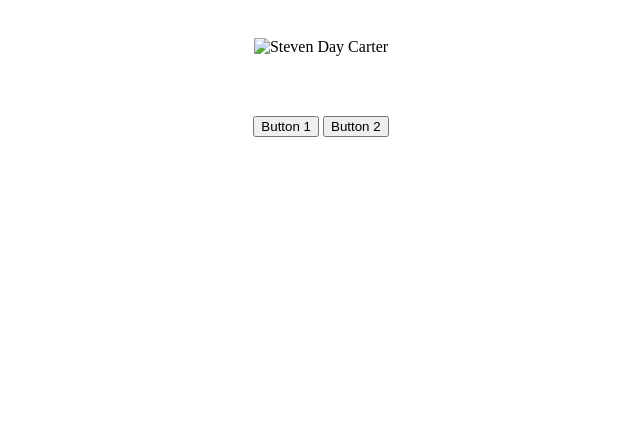
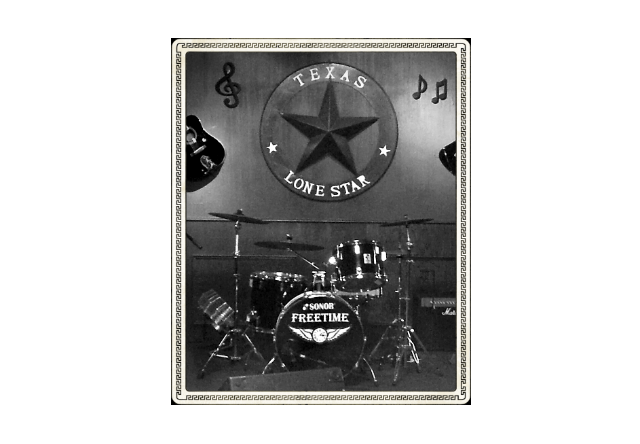
Before and after one commit to stevendaycarter/lonestar, a plain HTML site: page index.html in a window 1280 px wide. Shown: the whole page, without its empty margins (319-959 px from the left). Drawn offline with Linux system fonts and the light colour scheme.

Commit message:
Update index.html

```diff
--- a/index.html
+++ b/index.html
@@ -3,17 +3,12 @@
 <head>
   <meta charset="UTF-8">
   <meta name="viewport" content="width=device-width, initial-scale=1.0">
-  <title>SDC3</title>
+  <title>Steven Day Carter</title>
 </head>
 <body>
 
   <div align="center" style="padding: 30px 0;">
-    <img src="your-photo.jpg" alt="Steven Day Carter" width="300">
-  </div>
-
-  <div align="center" style="padding: 30px 0;">
-    <button>Button 1</button>
-    <button>Button 2</button>
+    <img src="lonestar.jpg" width="300">
   </div>
 
 </body>
```
